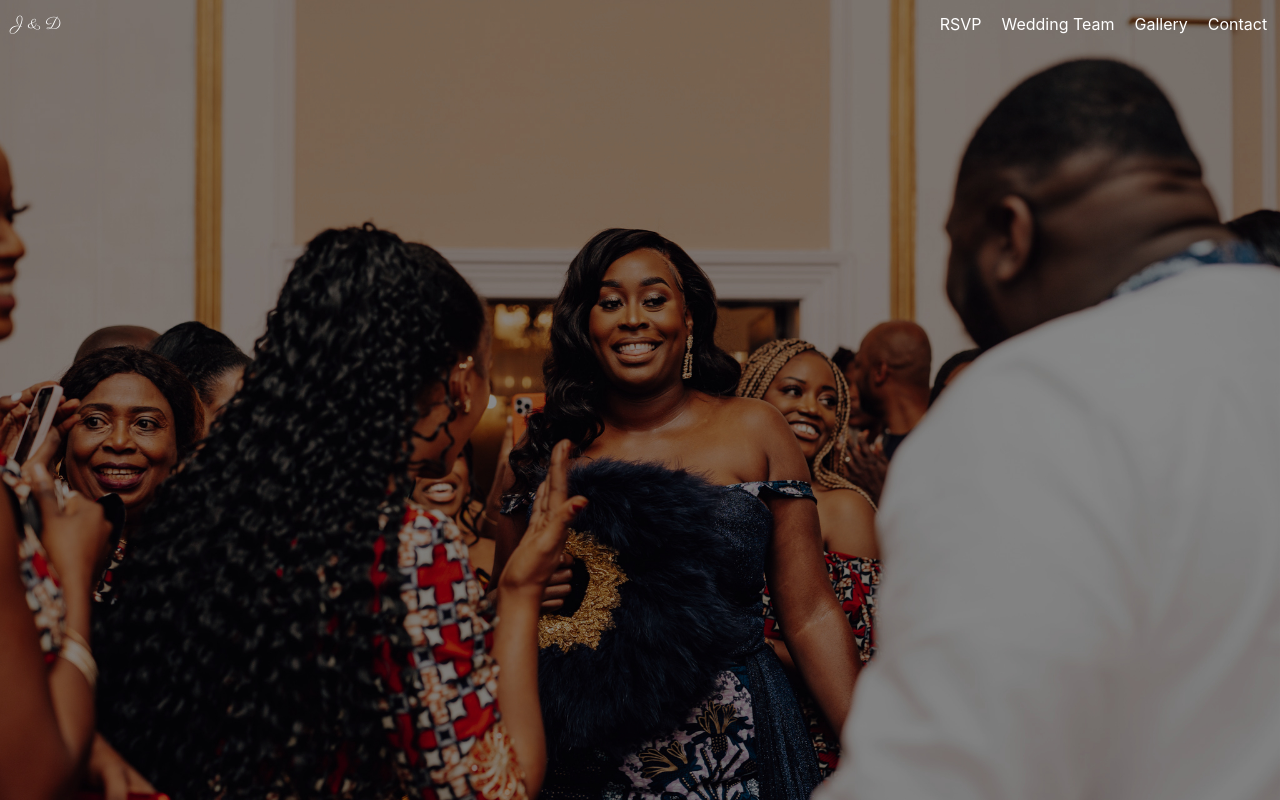
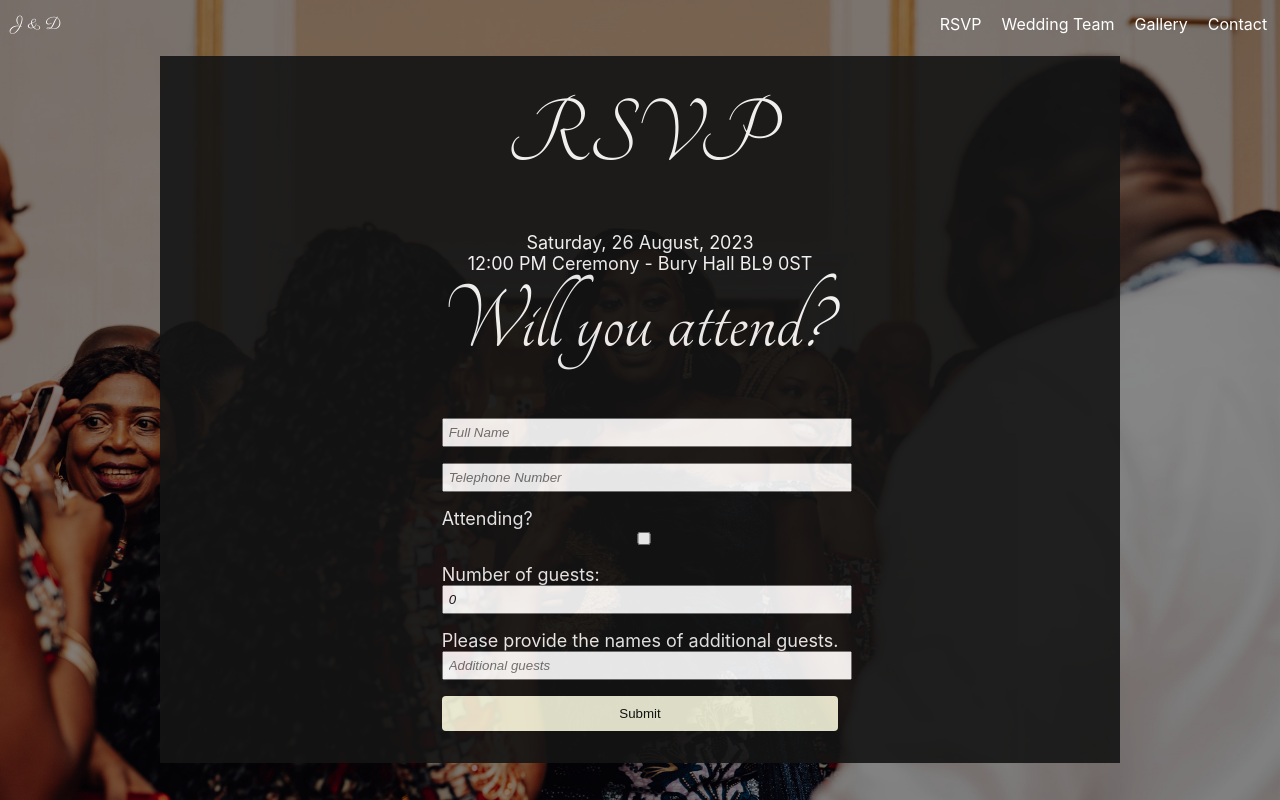
Before and after one commit to chadrakh/RSVPWebsite, a React (Create React App) app: page /rsvp in a window 1280 px wide. Built offline with nearby package versions, Linux system fonts and the light colour scheme.

Commit message:
add rsvp form

```diff
--- a/src/App.tsx
+++ b/src/App.tsx
@@ -1,15 +1,17 @@
+// App.tsx
 import { BrowserRouter as Router } from 'react-router-dom';
 import NavBar from './components/features/Navbar/Navbar';
-import { lazy, Suspense } from 'react'
+import { lazy, Suspense } from 'react';
 import { Routes as BrowserRoutes, Route } from 'react-router-dom';
 import styled from "@emotion/styled";
 import background from "./assets/background-dark-overlay.jpg";
+import { handleRSVPFormSubmit } from "./store/util/rsvpUtils";
 
-const Landing = lazy(async () => await import('./components/pages/landing/Landing'))
-const RSVPForm = lazy(async () => await import('./components/pages/rsvp-form/RSVPForm'))
-const WeddingTeam = lazy(async () => await import('./components/pages/wedding-team/WeddingTeam'))
-const ImageGallery = lazy(async () => await import('./components/pages/image-gallery/ImageGallery'))
-const ContactForm = lazy(async () => await import('./components/pages/contact-form/ContactForm'))
+const Landing = lazy(async () => await import('./components/pages/landing/Landing'));
+const RSVPForm = lazy(async () => await import('./components/pages/rsvp-form/RSVPForm'));
+const WeddingTeam = lazy(async () => await import('./components/pages/wedding-team/WeddingTeam'));
+const ImageGallery = lazy(async () => await import('./components/pages/image-gallery/ImageGallery'));
+const ContactForm = lazy(async () => await import('./components/pages/contact-form/ContactForm'));
 // const PageNotFound = lazy(async () => await import('../pages/error/PageNotFound'))
 
 const Background = styled.div`
@@ -18,18 +20,10 @@ const Background = styled.div`
   background-position: center;
   height: 100vh;
   position: relative;
-
-  &:before {
-    content: '';
-    position: absolute;
-    top: 0;
-    left: 0;
-    width: 100%;
-    height: 100%;
-  }
 `;
 
 const App = () => {
+
   return (
       <Router>
         <Background>
@@ -37,7 +31,10 @@ const App = () => {
           <Suspense fallback={<div className="container">Loading...</div>}>
             <BrowserRoutes>
               <Route path="/" element={<Landing />} />
-            <Route path="/rsvp" element={<RSVPForm />} />
+              <Route
+                  path="/rsvp"
+                  element={<RSVPForm onSubmit={handleRSVPFormSubmit} />}
+              />
               <Route path="/wedding-team" element={<WeddingTeam />} />
               <Route path="/gallery" element={<ImageGallery />} />
               <Route path="/contact" element={<ContactForm />} />
--- a/src/components/features/Routes/Routes.tsx
+++ b/src/components/features/Routes/Routes.tsx
@@ -1,5 +1,6 @@
 import { lazy, Suspense } from 'react'
 import { Routes as BrowserRoutes, Route } from 'react-router-dom';
+import { handleRSVPFormSubmit } from '../../../store/util/rsvpUtils';
 
 const Landing = lazy(async () => await import('../../pages/landing/Landing'))
 const RSVPForm = lazy(async () => await import('../../pages/rsvp-form/RSVPForm'))
@@ -9,13 +10,14 @@ const ContactForm = lazy(async () => await import('../../pages/contact-form/Cont
 const PageNotFound = lazy(async () => await import('../../pages/error/PageNotFound'))
 
 export const Routes = () => {
+
   return (
     <>
     <Suspense fallback={<div className="container">Loading...</div>}>
       <BrowserRoutes>
         <Route path="/" element={<Landing />} />
         <Route path="/wedding-team" element={<WeddingTeam />} />
-        <Route path="/rsvp" element={<RSVPForm />} />
+        <Route path="/rsvp" element={<RSVPForm onSubmit={handleRSVPFormSubmit}/>} />
         <Route path="/gallery" element={<ImageGallery />} />
         <Route path="/contact" element={<ContactForm />} />
         <Route path="*" element={<PageNotFound />} />
--- a/src/components/pages/rsvp-form/RSVPForm.tsx
+++ b/src/components/pages/rsvp-form/RSVPForm.tsx
@@ -1,16 +1,192 @@
 import styled from '@emotion/styled';
+import { FC, FormEvent, useState } from 'react';
+import StyledText from "../../common/Texts/StyledText";
 
 const FormWrapper = styled.div`
   display: flex;
+  flex-direction: column;
   justify-content: center;
   align-items: center;
+  background-color: #141414;
+  margin-inline: 10em;
+  padding-block: 2em;
+  opacity: 90%;
 `;
 
-const RSVPForm = () => {
+const Form = styled.form`
+  display: flex;
+  flex-direction: column;
+`;
+
+const Label = styled.label`
+  display: flex;
+  flex-direction: column;
+  margin-bottom: 1em;
+  color: #f7f7f7;
+`;
+
+const Input = styled.input`
+  padding: 5px;
+  width: 100%;
+  font-style: italic;
+  color: #141414;
+`;
+
+const Button = styled.button`
+  padding: 10px 20px;
+  background-color: #f5f5dc;
+  color: #141414;
+  border: none;
+  border-radius: 4px;
+  cursor: pointer;
+
+  &:hover {
+    background-color: #ccccb4;
+  }
+`;
+
+type RSVPFormProps = {
+  onSubmit: (guestData: RSVPData) => void;
+};
+
+type RSVPData = {
+  name: string;
+  telNumber: string;
+  isAttending: boolean;
+  guestCount: number;
+  message: string;
+};
+
+const RSVPForm: FC<RSVPFormProps> = ({ onSubmit }) => {
+  const [name, setName] = useState('');
+  const [telNumber, setTelNumber] = useState('');
+  const [isAttending, setIsAttending] = useState(false);
+  // const [additionalGuests, setAdditionalGuests] = useState(false);
+  const [guestCount, setGuestCount] = useState(0);
+  const [message, setMessage] = useState('');
+
+  const handleSubmit = (e: FormEvent) => {
+      e.preventDefault();
+
+      const trimmedName = name.trim();
+
+      if (trimmedName.length > 0) {
+          const guestData: RSVPData = {
+              name: trimmedName,
+              telNumber: telNumber.trim(),
+              isAttending,
+              guestCount,
+              message: message.trim(),
+          };
+
+      onSubmit(guestData);
+
+      setName('');
+      setTelNumber('');
+      setIsAttending(false);
+      // setAdditionalGuests(false);
+      setGuestCount(0);
+      setMessage('');
+    }
+  };
+
   return (
-    <FormWrapper>
-      {/* Your form goes here */}
-    </FormWrapper>
+      <FormWrapper>
+          <StyledText type="header">RSVP</StyledText>
+          <StyledText type="body">Saturday, 26 August, 2023</StyledText>
+          <StyledText type="body">12:00 PM Ceremony - Bury Hall BL9 0ST</StyledText>
+          <Form onSubmit={handleSubmit}>
+          <StyledText
+              type="header"
+              size="small"
+          >
+            Will you attend?
+          </StyledText>
+          <Label>
+            <Input
+                type="text"
+                placeholder="Full Name"
+                value={name}
+                onChange={(e) => setName(e.target.value)}
+                required
+            />
+          </Label>
+          <Label>
+          <Input
+            type="tel"
+            placeholder="Telephone Number"
+            value={telNumber.trim()}
+            onChange={(e) => setTelNumber(e.target.value)}
+          />
+          </Label>
+          <Label>
+              <StyledText type="body">Attending?</StyledText>
+              <Input
+                  type="checkbox"
+                  checked={isAttending}
+                  onChange={(e) => {
+                      setIsAttending(e.target.checked);
+                      setGuestCount(1);
+                  }}
+              />
+          </Label>
+          <Label>
+              <StyledText type="body">Number of guests:</StyledText>
+              <Input
+                  type="number"
+                  value={guestCount}
+                  pattern="[0-9]{10}"
+                  onChange={(e) => setGuestCount(Number(e.target.value))}
+              />
+          </Label>
+          <Label>
+              <StyledText type="body">Please provide the names of additional guests.</StyledText>
+              <Input
+                  type="text"
+                  placeholder="Additional guests"
+                  value={message}
+                  onChange={(e) => setMessage(e.target.value)}
+              />
+          </Label>
+
+            {/*{isAttending && (*/}
+            {/*    <>*/}
+            {/*        <StyledText type="body">Additional Guests?</StyledText>*/}
+            {/*        <Input*/}
+            {/*            type="checkbox"*/}
+            {/*            checked={additionalGuests}*/}
+            {/*            onChange={(e) => {*/}
+            {/*                setAdditionalGuests(e.target.checked);*/}
+            {/*            }}*/}
+            {/*        />*/}
+            {/*        */}
+            {/*    </>*/}
+            {/*)}*/}
+          {/*{isAttending && additionalGuests && (*/}
+          {/*    <>*/}
+          {/*      <Label>*/}
+          {/*        Number of Guests:*/}
+          {/*        <Input*/}
+          {/*            type="number"*/}
+          {/*            value={guestCount}*/}
+          {/*            pattern="[0-9]{10}"*/}
+          {/*            onChange={(e) => setGuestCount(Number(e.target.value))}*/}
+          {/*        />*/}
+          {/*      </Label>*/}
+          {/*      <Label>*/}
+          {/*        Message:*/}
+          {/*        <Input*/}
+          {/*            type="text"*/}
+          {/*            placeholder="Additional guests"*/}
+          {/*            value={message}*/}
+          {/*            onChange={(e) => setMessage(e.target.value)}*/}
+          {/*        />*/}
+          {/*      </Label>*/}
+          {/*    </>*/}
+          {/*)}*/}
+          <Button type="submit">Submit</Button>
+        </Form>
+      </FormWrapper>
   );
 };
 
--- /dev/null
+++ b/src/store/util/rsvpUtils.tsx
@@ -0,0 +1,12 @@
+export type RSVPData = {
+    name: string;
+    telNumber: string;
+    isAttending: boolean;
+    guestCount: number;
+    message: string;
+};
+
+export const handleRSVPFormSubmit = (guestData: RSVPData) => {
+    // Add functionality for form submission
+    console.log('GuestData:', guestData);
+};
```
Lines whose indentation alone changed are shown as unchanged.
